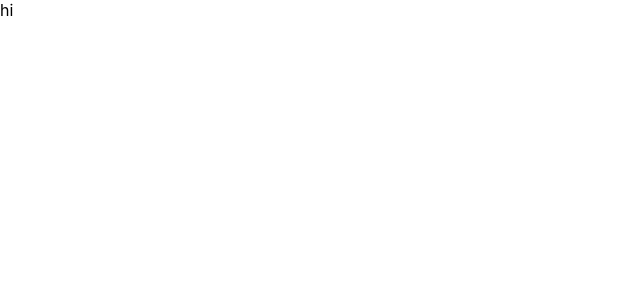
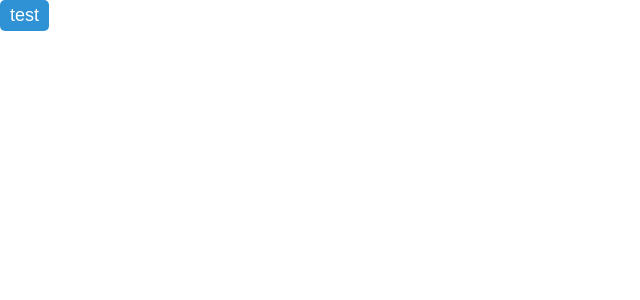
Before and after one commit to seul-dev/wanted-pre-onboarding-frontend, a React (Create React App) app: page / in a window 1280 px wide. Shown: the top 300 px of the page, without its empty margins (0-640 px from the left). Built offline with nearby package versions, Linux system fonts and the light colour scheme; the HTML template or start-up script is replaced by a standard one.

Commit message:
feat: button components

```diff
--- a/package.json
+++ b/package.json
@@ -16,6 +16,7 @@
     "react-icons": "^4.6.0",
     "react-router-dom": "^6.4.2",
     "react-scripts": "5.0.1",
+    "styled-components": "^5.3.6",
     "typescript": "^4.8.4",
     "web-vitals": "^2.1.4"
   },
--- a/src/App.tsx
+++ b/src/App.tsx
@@ -1,7 +1,12 @@
 import React from 'react';
+import Main from './pages/Main';
 
 function App() {
-  return <div>hi</div>;
+  return (
+    <>
+      <Main />
+    </>
+  );
 }
 
 export default App;
--- /dev/null
+++ b/src/components/common/Button.tsx
@@ -0,0 +1,41 @@
+import styled, { css } from 'styled-components';
+
+interface ButtonProps extends React.ComponentPropsWithoutRef<'button'> {
+  children: React.ReactNode;
+  disabled: boolean;
+}
+const DISABLED = css`
+  cursor: not-allowed;
+  background: #a7a7a7;
+  color: #111;
+  &:hover {
+    transform: scale(1);
+    opacity: 1;
+  }
+`;
+
+const ButtonWrapper = styled.button<ButtonProps>`
+  cursor: pointer;
+  white-space: nowrap;
+  border: 0;
+  border-radius: 5px;
+  background-color: #2e92d5;
+  color: #ffff;
+  font-size: 18px;
+  padding: 5px 10px;
+  &:hover {
+    transform: scale(0.98);
+    opacity: 0.9;
+  }
+  ${(props) => props.disabled && DISABLED}
+`;
+
+const Button = ({ children, disabled, type }: ButtonProps) => {
+  return (
+    <ButtonWrapper type={type} disabled={disabled}>
+      {children}
+    </ButtonWrapper>
+  );
+};
+
+export default Button;
--- a/src/index.css
+++ b/src/index.css
@@ -1,13 +1,10 @@
 body {
   margin: 0;
-  font-family: -apple-system, BlinkMacSystemFont, 'Segoe UI', 'Roboto', 'Oxygen',
-    'Ubuntu', 'Cantarell', 'Fira Sans', 'Droid Sans', 'Helvetica Neue',
-    sans-serif;
-  -webkit-font-smoothing: antialiased;
-  -moz-osx-font-smoothing: grayscale;
+  @font-face {
+    font-family: 'Pretendard-Regular';
+    src: url('https://cdn.jsdelivr.net/gh/Project-Noonnu/noonfonts_2107@1.1/Pretendard-Regular.woff')
+      format('woff');
+    font-weight: 400;
+    font-style: normal;
+  }
 }
-
-code {
-  font-family: source-code-pro, Menlo, Monaco, Consolas, 'Courier New',
-    monospace;
-}
--- /dev/null
+++ b/src/pages/Main.tsx
@@ -0,0 +1,14 @@
+import React from 'react';
+import Button from '../components/common/Button';
+
+const Main = () => {
+  return (
+    <div>
+      <Button type='button' disabled={false}>
+        test
+      </Button>
+    </div>
+  );
+};
+
+export default Main;
```
Also changed, not shown: 1 other file (tests, documents, lock files or other folders).
